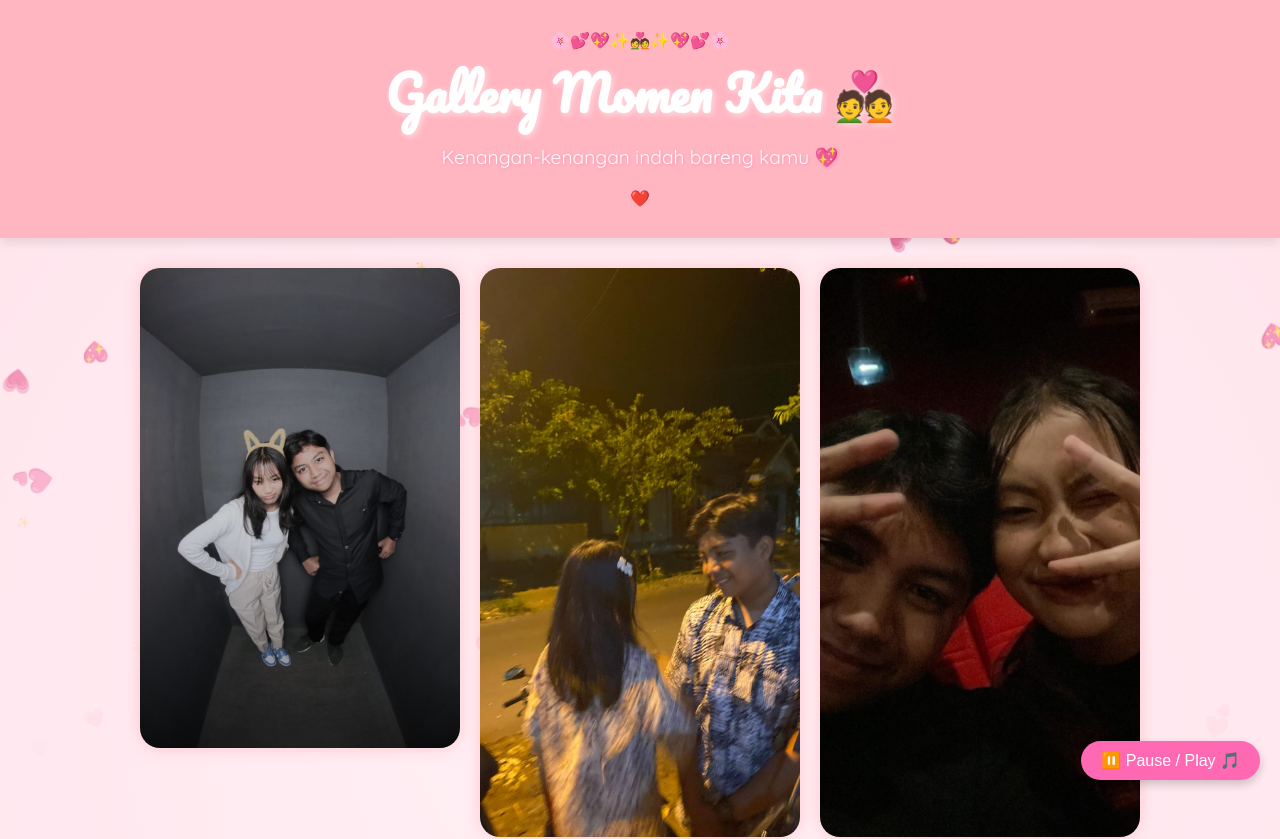
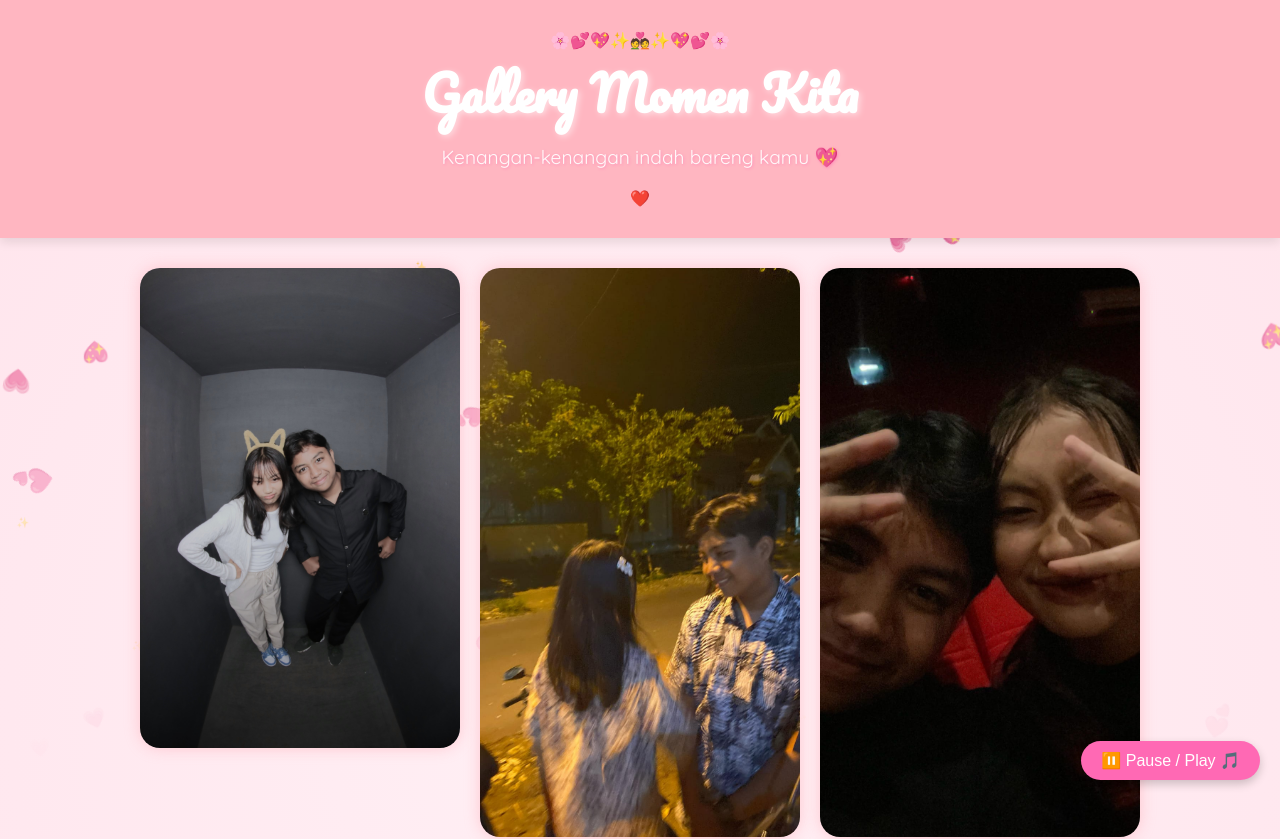
Before and after one commit to FutoMCV/OurGallery, a plain HTML site: page index.html in a window 1280 px wide. Shown: the top 839 px of the page. Drawn offline with Linux system fonts and the light colour scheme.

Commit message:
Update index.html

```diff
--- a/index.html
+++ b/index.html
@@ -23,7 +23,7 @@
 
   <header>
     <div class="decor-top">🌸💕💖✨💑✨💖💕🌸</div>
-    <h1>Gallery Momen Kita 💑</h1>
+    <h1>Gallery Momen Kita</h1>
     <p>Kenangan-kenangan indah bareng kamu 💖</p>
     <div class="decor-heart">❤️</div>
   </header>
```
